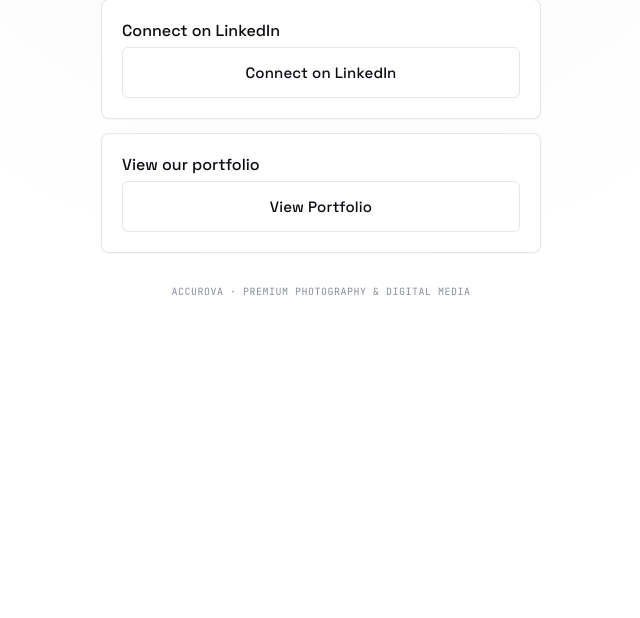
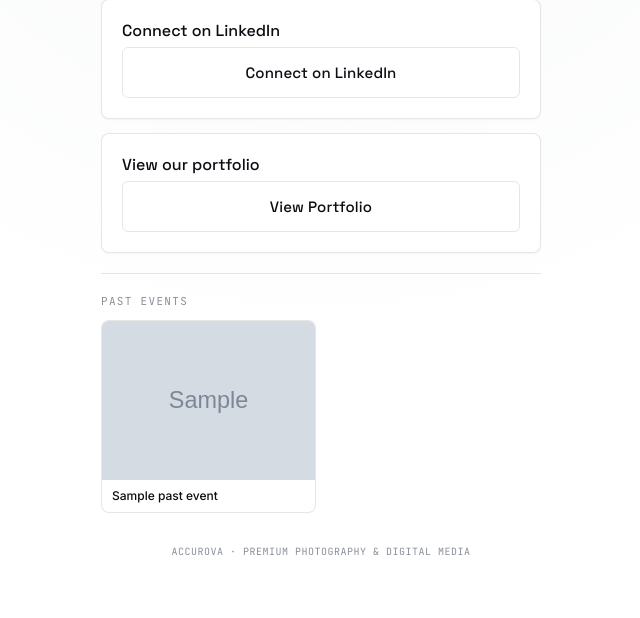
Before and after one commit to TheBooleanJulian/accurova-live-event, a FastAPI app: template app/templates/public/generic.html in a window 1280 px wide. Shown: the part 344-962 px from the top of the page, without its empty margins (319-959 px from the left). Before the commit the page ends 639 px from the top, so only its background shows below. Run offline with FastAPI, Linux system fonts and the light colour scheme; the template is opened without the code that fills it: most values are stand-ins (such as "Sample title", 1, 10 or a date in 2020); grey boxes marked "Sample" are stand-in pictures.

Commit message:
Add event thumbnail upload + "past events" homepage showcase
Admin can now upload a JPEG/PNG/WebP thumbnail (max 5MB) per event from
the event detail page, stored on the persistent volume at UPLOADS_DIR
and served at /uploads/*. Any event with a thumbnail set now appears in
a "past events" grid on the bare-domain homepage (up to 7, most recent
first), linking to its public /e/{slug} page.

Existing deployed DBs get the new thumbnail_path column via an
idempotent ALTER TABLE in init_db.py, since CREATE TABLE IF NOT EXISTS
alone won't add columns to an already-existing table.

```diff
--- a/app/config.py
+++ b/app/config.py
@@ -17,6 +17,7 @@ def _resolve_path(value: str) -> Path:
 
 class Settings:
     DB_PATH: Path = _resolve_path(os.environ.get("DB_PATH", "./data/live_event.db"))
+    UPLOADS_DIR: Path = _resolve_path(os.environ.get("UPLOADS_DIR", "./data/uploads"))
     SESSION_SECRET: str = os.environ.get("SESSION_SECRET", "dev-insecure-secret-change-me")
     ADMIN_PASSWORD: str = os.environ.get("ADMIN_PASSWORD", "changeme")
     PUBLIC_BASE_URL: str = os.environ.get("PUBLIC_BASE_URL", "http://localhost:8000")
--- a/app/main.py
+++ b/app/main.py
@@ -7,7 +7,7 @@ from migrations.init_db import init_db
 from app.routes import public, admin
 from app.routes.public import whatsapp_link
 from app.config import settings
-from app.db import query_one
+from app.db import query_all, query_one
 
 app = FastAPI(title="Accurova Live Event", docs_url=None, redoc_url=None)
 
@@ -23,7 +23,10 @@ def _apply_schema() -> None:
 
 templates = Jinja2Templates(directory="app/templates")
 
+settings.UPLOADS_DIR.mkdir(parents=True, exist_ok=True)
+
 app.mount("/static", StaticFiles(directory="app/static"), name="static")
+app.mount("/uploads", StaticFiles(directory=settings.UPLOADS_DIR), name="uploads")
 
 app.include_router(public.router)
 app.include_router(admin.router)
@@ -45,6 +48,12 @@ def root(request: Request):
     if live_count and live_count["c"] == 1 and live_events:
         return RedirectResponse(f"/e/{live_events['slug']}", status_code=303)
 
+    past_events = query_all(
+        """SELECT slug, name, event_date, thumbnail_path FROM events
+           WHERE thumbnail_path IS NOT NULL
+           ORDER BY COALESCE(event_date, created_at) DESC LIMIT 7"""
+    )
+
     return templates.TemplateResponse(
         "public/generic.html",
         {
@@ -52,6 +61,7 @@ def root(request: Request):
             "whatsapp_link": whatsapp_link("Hi Accurova, I'd like to enquire about photography for my event."),
             "linkedin_url": settings.LINKEDIN_URL,
             "portfolio_url": settings.PORTFOLIO_URL,
+            "past_events": past_events,
         },
     )
 
--- a/app/static/css/style.css
+++ b/app/static/css/style.css
@@ -205,6 +205,44 @@ textarea { resize: vertical; min-height: 80px; }
 .status-msg.ok { background: rgba(0, 168, 158, 0.1); color: var(--teal-ink); }
 .status-msg.err { background: rgba(200, 60, 60, 0.1); color: #c83c3c; }
 
+.section-title {
+  font-family: var(--font-mono);
+  font-size: 11px;
+  letter-spacing: 0.12em;
+  text-transform: uppercase;
+  color: var(--ink-faint);
+  margin: 0 0 12px;
+}
+
+.past-events-grid {
+  display: grid;
+  grid-template-columns: repeat(2, 1fr);
+  gap: 10px;
+  margin-bottom: 8px;
+}
+.past-event-tile {
+  display: block;
+  text-decoration: none;
+  color: var(--ink);
+  border: 1px solid var(--hairline);
+  border-radius: 8px;
+  overflow: hidden;
+  background: var(--bg);
+}
+.past-event-tile img {
+  display: block;
+  width: 100%;
+  aspect-ratio: 4 / 3;
+  object-fit: cover;
+}
+.past-event-name {
+  display: block;
+  font-size: 12px;
+  font-weight: 500;
+  padding: 8px 10px;
+  line-height: 1.3;
+}
+
 footer {
   text-align: center;
   margin-top: 32px;
--- a/app/templates/public/generic.html
+++ b/app/templates/public/generic.html
@@ -37,6 +37,19 @@
     <a class="btn btn-outline" href="{{ portfolio_url }}" target="_blank" rel="noopener">View Portfolio</a>
   </div>
 
+  {% if past_events %}
+  <hr class="hairline" />
+  <p class="section-title">Past events</p>
+  <div class="past-events-grid">
+    {% for e in past_events %}
+    <a class="past-event-tile" href="/e/{{ e.slug }}">
+      <img src="{{ e.thumbnail_path }}" alt="{{ e.name }}" loading="lazy" />
+      <span class="past-event-name">{{ e.name }}</span>
+    </a>
+    {% endfor %}
+  </div>
+  {% endif %}
+
   <footer>ACCUROVA &middot; PREMIUM PHOTOGRAPHY &amp; DIGITAL MEDIA</footer>
 </div>
 </body>
--- a/migrations/schema.sql
+++ b/migrations/schema.sql
@@ -8,6 +8,7 @@ CREATE TABLE IF NOT EXISTS events (
     client_name TEXT,
     event_date TEXT,                 -- ISO date string (YYYY-MM-DD)
     gallery_url TEXT,                -- nullable; set by admin once LuxSync gallery is ready
+    thumbnail_path TEXT,             -- nullable; web path to an uploaded thumbnail (e.g. /uploads/event_3.jpg)
     status TEXT NOT NULL DEFAULT 'upcoming'  -- upcoming | live | photos_ready
         CHECK (status IN ('upcoming', 'live', 'photos_ready')),
     created_at TEXT NOT NULL DEFAULT (datetime('now'))
```
Also changed, not shown: app/routes/admin.py (+48 -4 lines), app/templates/admin/event_detail.html (+11 -1 lines), migrations/init_db.py (+10 -0 lines), README.md, 1 other file.
